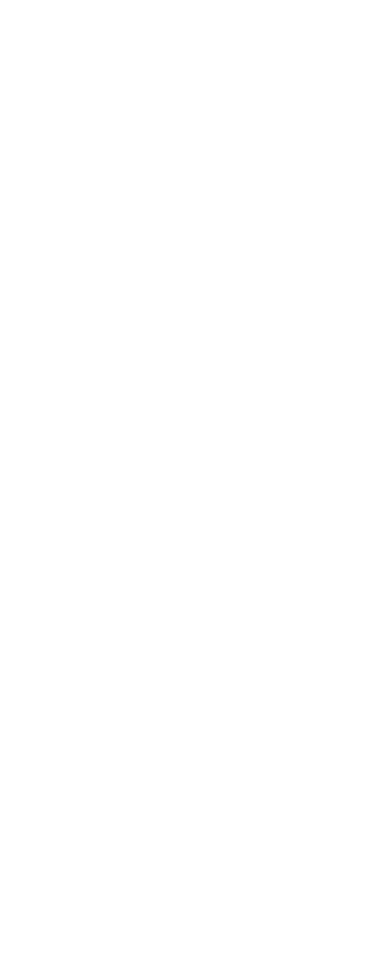
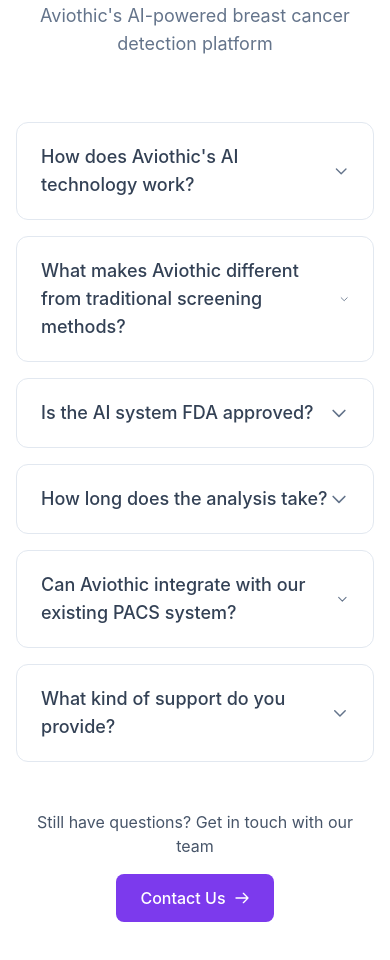
Before and after one commit to nivrutti1113/aviothiai, a React (Vite) app: page / in a window 390 px wide. Shown: the part 6640-7600 px from the top of the page. Before the commit the page ends 6438 px from the top, so only its background shows below. Built offline with nearby package versions, Linux system fonts and the light colour scheme.

Commit message:
Restore FAQ section: Recreate FAQ component and integrate into homepage with 6 key questions about Aviothic's AI technology

```diff
--- /dev/null
+++ b/src/components/sections/FAQSection.jsx
@@ -0,0 +1,102 @@
+import React, { useState } from 'react';
+
+const FAQSection = () => {
+  const [openIndex, setOpenIndex] = useState(null);
+
+  const faqs = [
+    {
+      question: "How does Aviothic's AI technology work?",
+      answer: "Our advanced AI algorithms analyze mammogram images using deep learning neural networks to detect early signs of breast cancer with high accuracy. The system identifies suspicious patterns and provides radiologists with detailed analysis reports."
+    },
+    {
+      question: "What makes Aviothic different from traditional screening methods?",
+      answer: "Unlike traditional methods, Aviothic provides real-time analysis, reduces false positives by 40%, and can detect abnormalities that might be missed by human eyes. Our platform integrates seamlessly with existing hospital systems."
+    },
+    {
+      question: "Is the AI system FDA approved?",
+      answer: "Yes, our AI system has received FDA clearance for clinical use and meets all regulatory requirements for medical device software. We continuously update our algorithms to maintain compliance."
+    },
+    {
+      question: "How long does the analysis take?",
+      answer: "Our AI completes analysis in under 30 seconds, providing immediate preliminary results while maintaining the highest accuracy standards. This significantly reduces patient wait times."
+    },
+    {
+      question: "Can Aviothic integrate with our existing PACS system?",
+      answer: "Absolutely. Our platform is designed for seamless integration with all major PACS systems and hospital information systems through standard DICOM protocols and HL7 interfaces."
+    },
+    {
+      question: "What kind of support do you provide?",
+      answer: "We offer 24/7 technical support, comprehensive training programs for medical staff, regular software updates, and dedicated account management to ensure smooth implementation and operation."
+    }
+  ];
+
+  const toggleFAQ = (index) => {
+    setOpenIndex(openIndex === index ? null : index);
+  };
+
+  return (
+    <section className="py-20 bg-white">
+      <div className="max-w-6xl mx-auto px-4 sm:px-6 lg:px-8">
+        <div className="text-center mb-16">
+          <h2 className="text-4xl md:text-5xl font-medium text-slate-700 mb-4">
+            Frequently Asked Questions
+          </h2>
+          <p className="text-lg text-slate-500 max-w-2xl mx-auto">
+            Everything you need to know about Aviothic's AI-powered breast cancer detection platform
+          </p>
+        </div>
+
+        <div className="max-w-4xl mx-auto">
+          <div className="space-y-4">
+            {faqs.map((faq, index) => (
+              <div key={index} className="border border-slate-200 rounded-xl overflow-hidden">
+                <button
+                  onClick={() => toggleFAQ(index)}
+                  className="w-full px-6 py-5 text-left flex justify-between items-center hover:bg-slate-50 transition-colors"
+                >
+                  <span className="text-lg font-medium text-slate-700">{faq.question}</span>
+                  <svg
+                    className={`w-5 h-5 text-slate-500 transition-transform duration-200 ${
+                      openIndex === index ? 'rotate-180' : ''
+                    }`}
+                    fill="none"
+                    stroke="currentColor"
+                    viewBox="0 0 24 24"
+                  >
+                    <path strokeLinecap="round" strokeLinejoin="round" strokeWidth={2} d="M19 9l-7 7-7-7" />
+                  </svg>
+                </button>
+                <div
+                  className={`overflow-hidden transition-all duration-300 ${
+                    openIndex === index ? 'max-h-96 opacity-100' : 'max-h-0 opacity-0'
+                  }`}
+                >
+                  <div className="px-6 pb-5">
+                    <p className="text-slate-600 leading-relaxed">{faq.answer}</p>
+                  </div>
+                </div>
+              </div>
+            ))}
+          </div>
+        </div>
+
+        <div className="text-center mt-12">
+          <p className="text-slate-600 mb-4">
+            Still have questions? Get in touch with our team
+          </p>
+          <a
+            href="mailto:founder@aviothic.in"
+            className="inline-flex items-center px-6 py-3 bg-violet-600 text-white font-medium rounded-lg hover:bg-violet-700 transition-colors"
+          >
+            Contact Us
+            <svg className="w-4 h-4 ml-2" fill="none" stroke="currentColor" viewBox="0 0 24 24">
+              <path strokeLinecap="round" strokeLinejoin="round" strokeWidth={2} d="M14 5l7 7m0 0l-7 7m7-7H3" />
+            </svg>
+          </a>
+        </div>
+      </div>
+    </section>
+  );
+};
+
+export default FAQSection;
--- a/src/pages/HomePage.jsx
+++ b/src/pages/HomePage.jsx
@@ -1,6 +1,7 @@
 import React from 'react';
 import { motion } from 'framer-motion';
 import PerformanceDashboardSection from '../components/sections/PerformanceDashboardSection';
+import FAQSection from '../components/sections/FAQSection';
 
 
 const HomePage = () => {
@@ -432,6 +433,7 @@ const HomePage = () => {
       </section>
 
       <PerformanceDashboardSection />
+      <FAQSection />
     </div>
   );
 };
```
